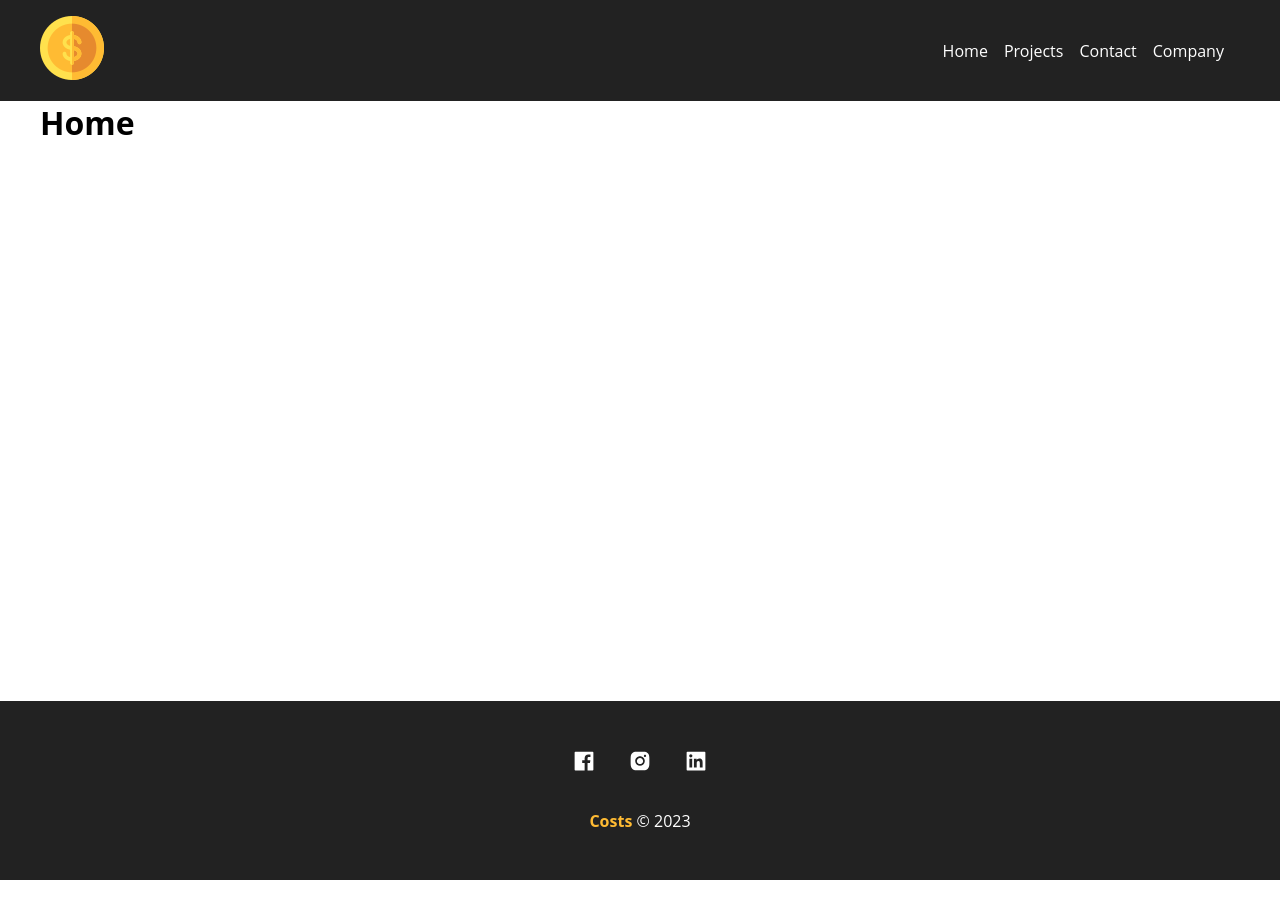
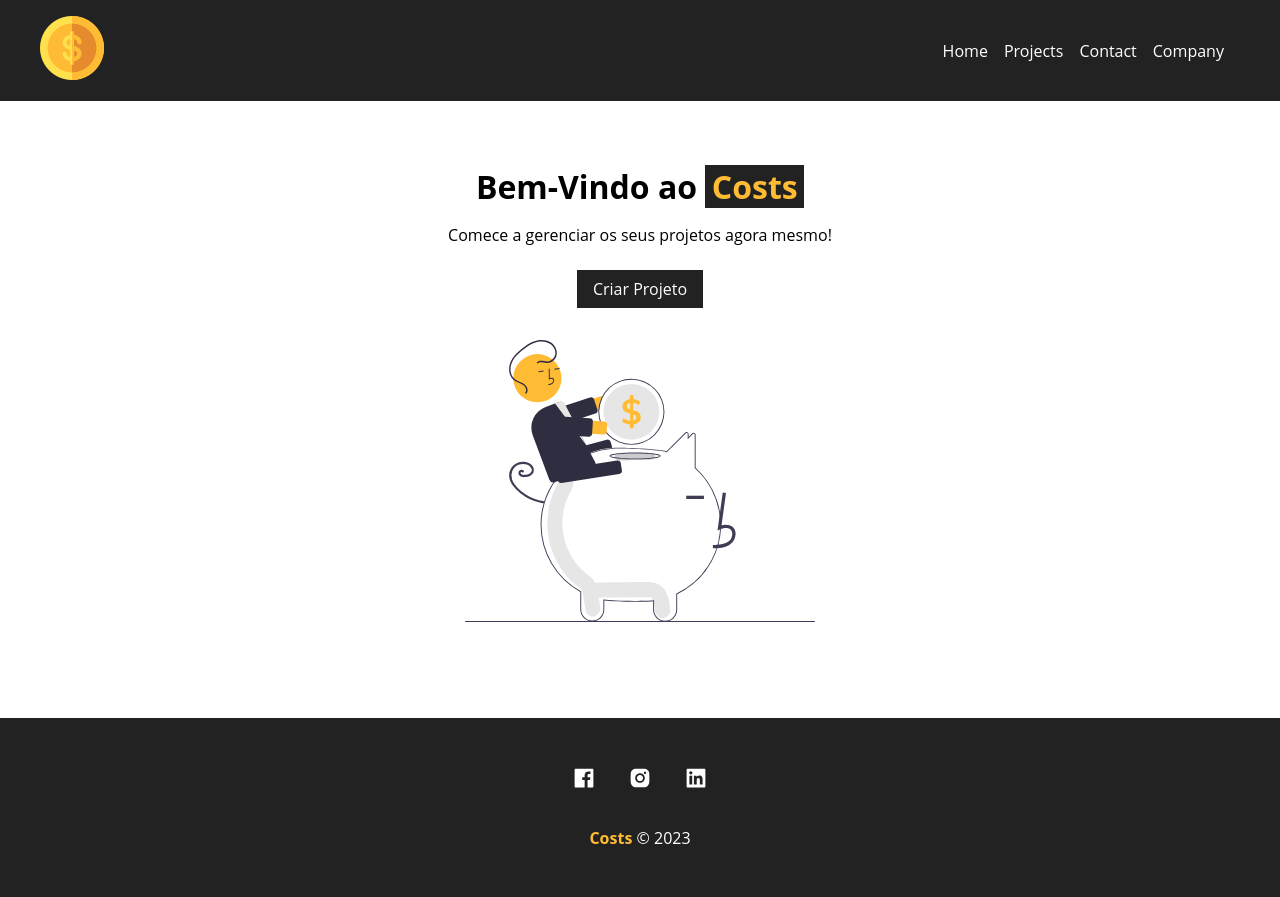
Before and after one commit to vinialeixo/cost-form, a React (Vite) app: page / in a window 1280 px wide. Built offline with nearby package versions, Linux system fonts and the light colour scheme.

Commit message:
Add styles in Home Cpts

```diff
--- /dev/null
+++ b/src/components/pages/Home.module.css
@@ -0,0 +1,29 @@
+.home_container {
+  width: 100%;
+  display: flex;
+  flex-direction: column;
+  align-items: center;
+  justify-content: center;
+  padding: 4em;
+}
+
+.home_container h1 {
+  font-size: 2em;
+  margin-bottom: 0.5em;
+}
+
+.home_container h1 span {
+  color: #ffbb33;
+  padding: 0 0.2em;
+  background-color: #222;
+}
+
+.home_container p {
+  margin-bottom: 1.5em;
+  color: #7b7b7bb;
+}
+
+.home_container img {
+  width: 350px;
+  margin: 2em 0;
+}
--- a/src/components/pages/Home.tsx
+++ b/src/components/pages/Home.tsx
@@ -1,4 +1,16 @@
+import styles from "./Home.module.css";
+import savings from "../../assets/img/savings.svg";
+import LinkButton from "../../layout/LinkButton";
 function Home() {
-  return <h1>Home</h1>;
+  return (
+    <section className={styles.home_container}>
+      <h1>
+        Bem-Vindo ao <span>Costs</span>
+      </h1>
+      <p>Comece a gerenciar os seus projetos agora mesmo!</p>
+      <LinkButton to="/newprojects" text={"Criar Projeto"} />
+      <img src={savings} alt="foto de porquinho" />
+    </section>
+  );
 }
 export default Home;
--- /dev/null
+++ b/src/layout/LinkButton.module.css
@@ -0,0 +1,11 @@
+.btn {
+  background-color: #222;
+  color: #fff;
+  padding: 0.5em 1em;
+  text-decoration: none;
+  transition: 0.5em;
+}
+
+.btn:hover {
+  color: #ffbb33;
+}
--- /dev/null
+++ b/src/layout/LinkButton.tsx
@@ -0,0 +1,16 @@
+import { Link } from "react-router-dom";
+import styles from "./LinkButton.module.css";
+
+interface LinkButon {
+  to: string;
+  text: string;
+}
+function LinkButton({ to, text }: LinkButon) {
+  return (
+    <Link className={styles.btn} to={to}>
+      {text}
+    </Link>
+  );
+}
+
+export default LinkButton;
```
